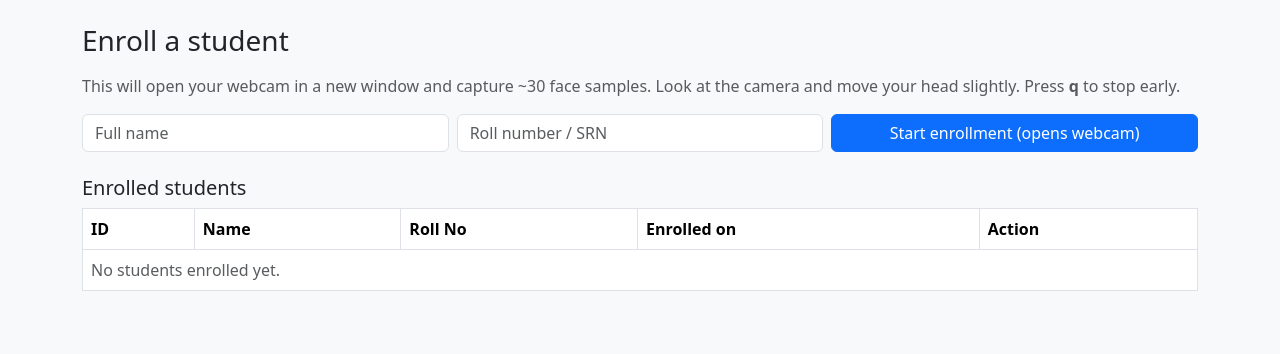
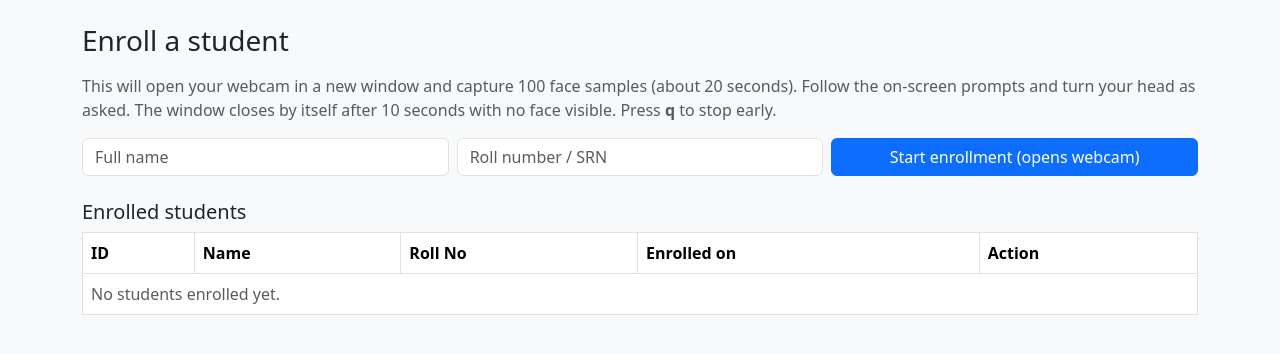
Before and after one commit to SE-JACKFRUIT/smart-attendance-system, a Python web app: template templates/enroll.html in a window 1280 px wide. Shown: the part 56-410 px from the top of the page. Run offline with Jinja, Linux system fonts and the light colour scheme; the template is opened without the code that fills it, so the values that code supplies are empty.

Commit message:
Fix stale sample count on the enroll page
Co-Authored-By: Claude Sonnet 5.5 <noreply@anthropic.com>
Claude-Session: https://claude.ai/code/session_018mmSZcjmxJnMDuLzMoALrg

```diff
--- a/templates/enroll.html
+++ b/templates/enroll.html
@@ -1,8 +1,9 @@
 {% extends "base.html" %}
 {% block content %}
 <h3 class="mb-3">Enroll a student</h3>
-<p class="text-muted">This will open your webcam in a new window and capture ~30 face
-samples. Look at the camera and move your head slightly. Press <b>q</b> to stop early.</p>
+<p class="text-muted">This will open your webcam in a new window and capture 100 face
+samples (about 20 seconds). Follow the on-screen prompts and turn your head as asked. The window closes
+by itself after 10 seconds with no face visible. Press <b>q</b> to stop early.</p>
 <form method="post" class="row g-2 mb-4">
   <div class="col-md-4">
     <input type="text" name="name" class="form-control" placeholder="Full name" required>
```
